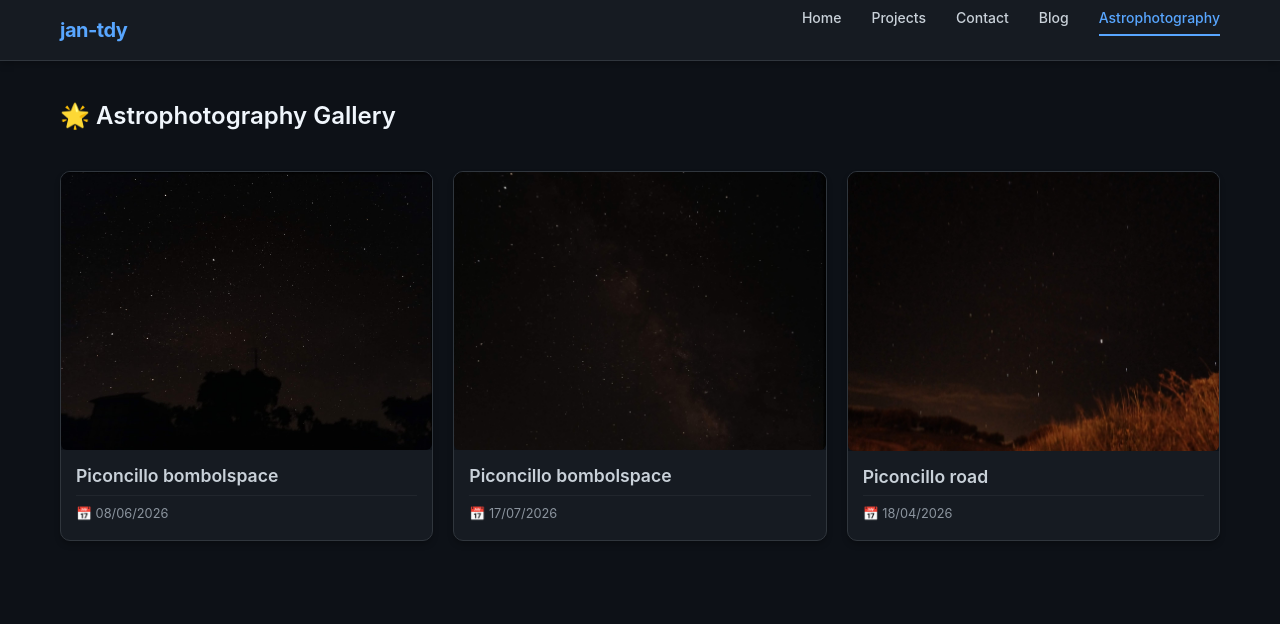
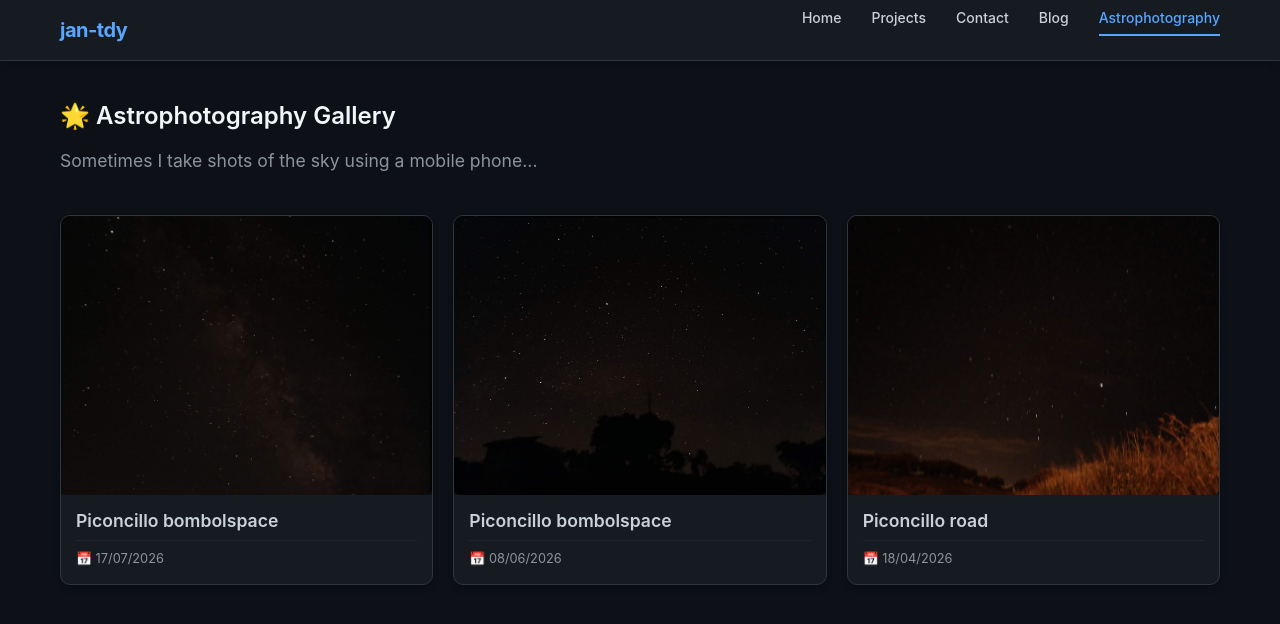
Before and after one commit to jan-tdy/jan-tdy, a Jekyll site: the page built from docs/astrophoto.html, in a window 1280 px wide. Shown: the top 624 px of the page. Built offline with Jekyll 4.4.1, drawn with Linux system fonts in a browser that asks for light colours.

Commit message:
Enhance photo sorting and display in astrophoto.html
Refactored astrophoto.html to improve photo sorting and display logic.

```diff
--- a/docs/astrophoto.html
+++ b/docs/astrophoto.html
@@ -5,20 +5,50 @@ permalink: /astrophoto
 ---
 
 <h2>🌟 {{ page.title }}</h2>
-<p class="subtitle"Sometimes I take shots of the sky using a mobile phone...</p>
+<p class="subtitle">Sometimes I take shots of the sky using a mobile phone...</p>
 
-<div class="photo-grid">
+<!-- 1. Build a temporary sortable index array -->
+{% assign sorted_astro_files = "" | split: "," %}
+
 {% for file in site.static_files %}
     {% if file.path contains '/assets/astro/' %}
         {% if file.extname == '.jpg' or file.extname == '.jpeg' or file.extname == '.png' or file.extname == '.gif' %}
 
-                <!-- 1. Break down filename string by hyphens -->
             {% assign name_parts = file.basename | split: "-" %}
 
-                <!-- 2. Reconstruct the precise capture date from the first 3 parts (DD, MM, YYYY) -->
-                {% capture captured_date %}{{ name_parts[0] }}/{{ name_parts[1] }}/{{ name_parts[2] }}{% endcapture %}
+            <!-- Extract components safely assuming DD-MM-YYYY structure -->
+            {% assign day = name_parts[0] %}
+            {% assign month = name_parts[1] %}
+            {% assign year = name_parts[2] %}
 
-                <!-- 3. Extract and beautifully merge the remaining parts for the descriptive title -->
+            <!-- Create a reverse numerical string key: YYYYMMDD -->
+            {% capture sort_key %}{{ year }}{{ month }}{{ day }}{% endcapture %}
+
+            <!-- Construct data packet entry separated by unique split strings (:::) -->
+            {% capture item_data %}{{ sort_key }}:::{{ file.path }}:::{{ day }}/{{ month }}/{{ year }}{% endcapture %}
+            {% assign sorted_astro_files = sorted_astro_files | push: item_data %}
+
+        {% endif %}
+    {% endif %}
+{% endfor %}
+
+<!-- 2. Sort the array numerically by our YYYYMMDD key, then reverse it for newest first -->
+{% assign sorted_astro_files = sorted_astro_files | sort | reverse %}
+
+<div class="photo-grid">
+    {% for item in sorted_astro_files %}
+        <!-- Extract individual fields from array layout packet -->
+        {% assign fields = item | split: ":::" %}
+        {% assign img_path = fields[1] %}
+        {% assign captured_date = fields[2] %}
+
+        <!-- Get base filename from full path to build titles safely -->
+        {% assign file_path_parts = img_path | split: "/" %}
+        {% assign filename_with_ext = file_path_parts | last %}
+        {% assign filename_clean = filename_with_ext | split: "." | first %}
+        {% assign name_parts = filename_clean | split: "-" %}
+
+        <!-- Clean text title dynamically -->
         {% assign title_words = "" | split: "," %}
         {% for part in name_parts offset:3 %}
             {% assign title_words = title_words | push: part %}
@@ -27,8 +57,7 @@ permalink: /astrophoto
 
         <div class="photo-card">
             <div class="photo-wrapper">
-                        <!-- Clicking this image triggers the lightbox overlay -->
-                        <img src="{{ file.path | relative_url }}"
+                <img src="{{ img_path | relative_url }}"
                      alt="{{ photo_title }} — Shot on {{ captured_date }}"
                      class="gallery-trigger"
                      loading="lazy">
@@ -41,8 +70,6 @@ permalink: /astrophoto
                 </div>
             </div>
         </div>
-            {% endif %}
-        {% endif %}
     {% endfor %}
 </div>
 
@@ -77,7 +104,7 @@ permalink: /astrophoto
     .photo-wrapper {
         cursor: pointer;
         overflow: hidden;
-        aspect-ratio: 4 / 3; /* Standard capture aspect ratio */
+        aspect-ratio: 4 / 3;
         background: #0d1117;
     }
 
```
Also changed, not shown: other parts of docs/astrophoto.html (+1 -5 lines). Lines whose indentation alone changed are shown as unchanged.
